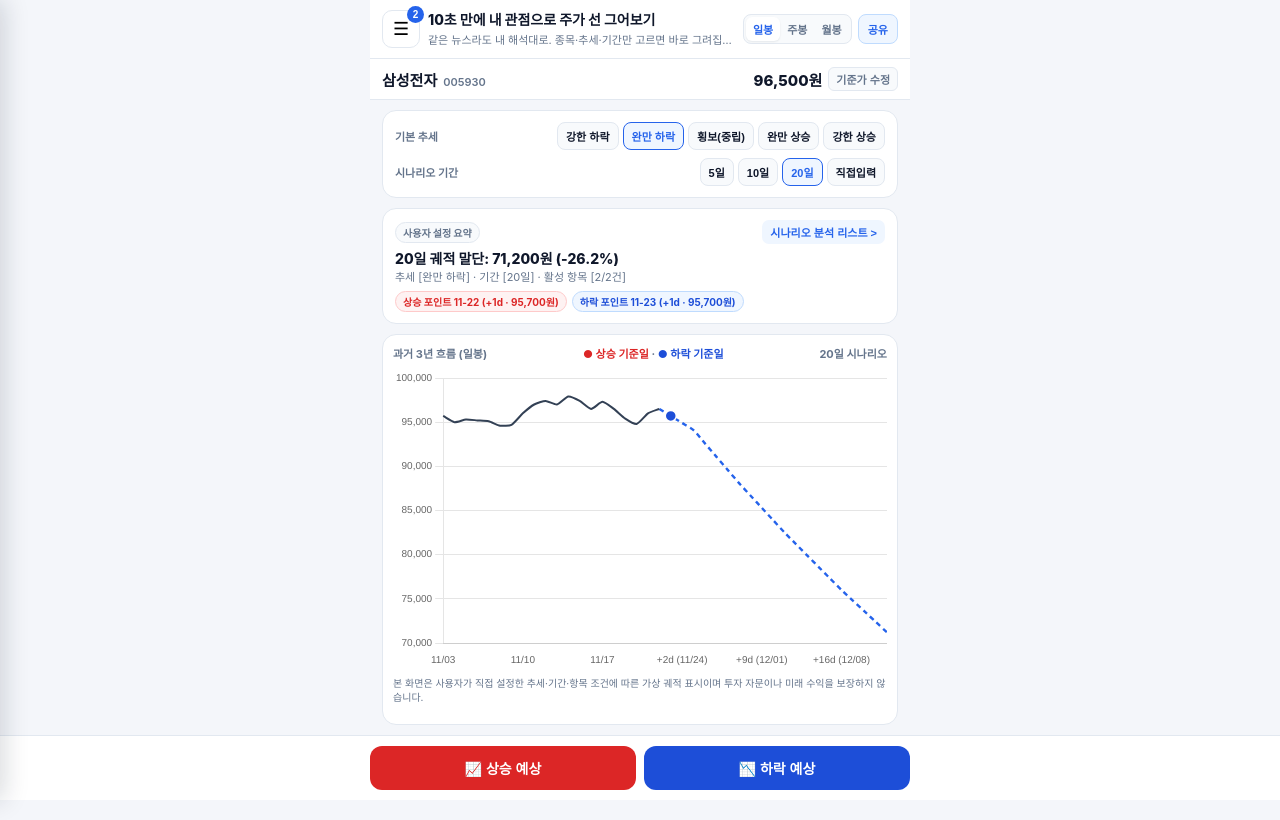
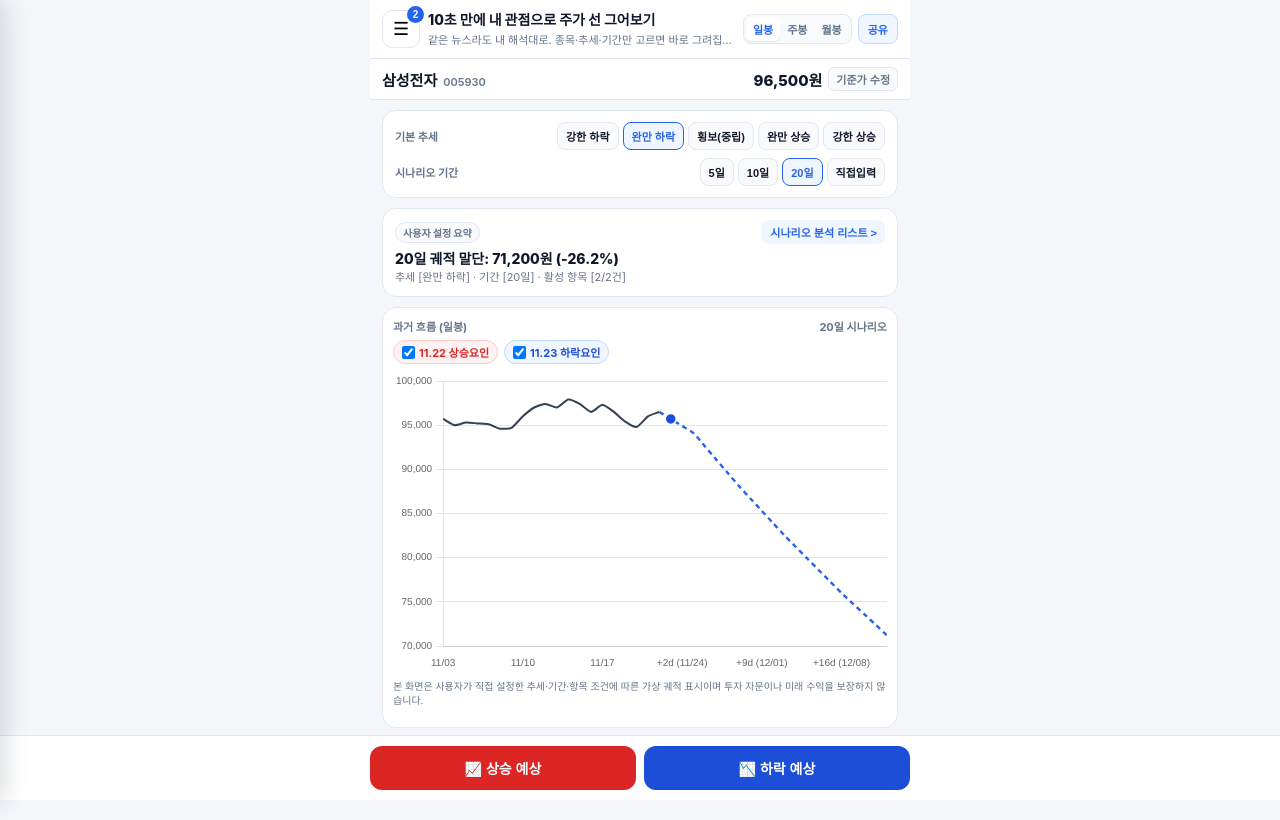
Before and after one commit to happyed6040-star/My-stock1, a plain HTML site: page index.html in a window 1280 px wide. Drawn offline with nearby package versions, Linux system fonts and the light colour scheme.

Commit message:
index.html 업데이트

```diff
--- a/index.html
+++ b/index.html
@@ -3,7 +3,7 @@
 <head>
   <meta charset="UTF-8" />
   <meta name="viewport" content="width=device-width, initial-scale=1.0, viewport-fit=cover" />
-  <title>나만의 주식 시나리오 v5.3.2</title>
+  <title>나만의 주식 시나리오 v5.3.3</title>
   <meta property="og:type" content="website" />
   <meta property="og:title" content="나만의 주식 시나리오 — 내 기준으로 그리는 주가 궤적" />
   <meta property="og:description" content="추세와 기간, 뉴스 강도를 직접 설정해 나만의 시나리오를 만들고 링크로 공유해 보세요." />
@@ -336,35 +336,6 @@
       word-break: break-word;
     }
 
-    .date-points-strip {
-      margin-top: 6px;
-      display: flex;
-      flex-wrap: wrap;
-      gap: 5px;
-    }
-
-    .date-chip {
-      font-size: 10px;
-      font-weight: 700;
-      padding: 2px 7px;
-      border-radius: 999px;
-      border: 1px solid var(--border);
-      background: var(--surface-soft);
-      color: var(--text);
-    }
-
-    .date-chip.up {
-      border-color: #fecaca;
-      background: var(--up-soft);
-      color: var(--up);
-    }
-
-    .date-chip.down {
-      border-color: #bfdbfe;
-      background: var(--down-soft);
-      color: var(--down);
-    }
-
     .chart-card {
       padding: 10px;
     }
@@ -376,17 +347,52 @@
       font-size: 11px;
       font-weight: 700;
       color: var(--muted);
-      margin-bottom: 8px;
+      margin-bottom: 6px;
       gap: 6px;
       flex-wrap: wrap;
     }
 
-    .dot-up {
+    .chart-point-checks {
+      display: flex;
+      align-items: center;
+      gap: 6px;
+      flex-wrap: wrap;
+      margin-bottom: 8px;
+      min-height: 22px;
+    }
+
+    .point-toggle-chip {
+      display: inline-flex;
+      align-items: center;
+      gap: 4px;
+      padding: 3px 8px;
+      border-radius: 999px;
+      font-size: 11px;
+      font-weight: 700;
+      border: 1px solid var(--border);
+      background: var(--surface-soft);
+      color: var(--text);
+      cursor: pointer;
+      user-select: none;
+    }
+
+    .point-toggle-chip.up.checked {
+      border-color: #fecaca;
+      background: var(--up-soft);
       color: var(--up);
     }
 
-    .dot-down {
+    .point-toggle-chip.down.checked {
+      border-color: #bfdbfe;
+      background: var(--down-soft);
       color: var(--down);
+    }
+
+    .point-toggle-chip input[type="checkbox"] {
+      margin: 0;
+      width: 13px;
+      height: 13px;
+      cursor: pointer;
     }
 
     .chart-canvas-wrap {
@@ -873,15 +879,14 @@
         </div>
         <div class="summary-main" id="summaryMain">20일 궤적 말단: -</div>
         <div class="summary-sub" id="summarySub">설정 요약</div>
-        <div class="date-points-strip" id="datePointsStrip"></div>
       </section>
 
       <section class="card chart-card">
         <div class="chart-legend-bar">
-          <span>과거 3년 흐름 (<span id="tfLabel">일봉</span>)</span>
-          <span><span class="dot-up">● 상승 기준일</span> · <span class="dot-down">● 하락 기준일</span></span>
+          <span>과거 흐름 (<span id="tfLabel">일봉</span>)</span>
           <span><span id="horizonLabel">20</span>일 시나리오</span>
         </div>
+        <div class="chart-point-checks" id="chartPointChecks"></div>
         <div class="chart-canvas-wrap">
           <canvas id="scenarioChart"></canvas>
         </div>
@@ -1046,8 +1051,8 @@
         trend: 'mild_down',
         horizonDays: 20,
         items: [
-          { id: 'p1', direction: 'up', date: '2026-11-22', durationDays: 3, summary: '삼성전자 3분기 실적 호조 기대감 단기 반응', url: '', weight: 5, enabled: true },
-          { id: 'p2', direction: 'down', date: '2026-11-23', durationDays: 30, summary: '거시 변동성 및 업황 부담 장기 반영 판단', url: '', weight: 7, enabled: true }
+          { id: 'p1', direction: 'up', date: '2026-11-22', durationDays: 3, summary: '삼성전자 3분기 실적 호조 기대감 단기 반응', url: '', weight: 5, enabled: true, showPoint: true },
+          { id: 'p2', direction: 'down', date: '2026-11-23', durationDays: 30, summary: '거시 변동성 및 업황 부담 장기 반영 판단', url: '', weight: 7, enabled: true, showPoint: true }
         ]
       },
       {
@@ -1058,7 +1063,7 @@
         trend: 'mild_up',
         horizonDays: 20,
         items: [
-          { id: 'p3', direction: 'up', date: '2026-11-22', durationDays: 14, summary: '고대역폭 메모리 수요 모멘텀 직접 설정', url: '', weight: 6, enabled: true }
+          { id: 'p3', direction: 'up', date: '2026-11-22', durationDays: 14, summary: '고대역폭 메모리 수요 모멘텀 직접 설정', url: '', weight: 6, enabled: true, showPoint: true }
         ]
       },
       {
@@ -1081,8 +1086,8 @@
       customPrices: {},
       itemsByStock: {
         '005930': [
-          { id: 'init-1', direction: 'up', date: '2026-11-22', durationDays: 3, summary: '삼성전자 3분기 실적 역대 최고 영업이익 100조원 달성 (단기 반응)', url: '', weight: 5, enabled: true },
-          { id: 'init-2', direction: 'down', date: '2026-11-23', durationDays: 30, summary: '하락 구간 흐름 지속 관점 장기 반영', url: '', weight: 8, enabled: true }
+          { id: 'init-1', direction: 'up', date: '2026-11-22', durationDays: 3, summary: '삼성전자 3분기 실적 역대 최고 영업이익 100조원 달성 (단기 반응)', url: '', weight: 5, enabled: true, showPoint: true },
+          { id: 'init-2', direction: 'down', date: '2026-11-23', durationDays: 30, summary: '하락 구간 흐름 지속 관점 장기 반영', url: '', weight: 8, enabled: true, showPoint: true }
         ],
         '000660': [],
         '005380': [],
@@ -1116,6 +1121,12 @@
         state.itemsByStock[state.stockCode] = [];
       }
       return state.itemsByStock[state.stockCode];
+    }
+
+    function formatShortDate(dateStr) {
+      if (!dateStr || !dateStr.includes('-')) return dateStr || '';
+      const parts = dateStr.split('-');
+      return `${parts[1]}.${parts[2]}`;
     }
 
     function generateHistorySeries(stock, tf, targetCount) {
@@ -1161,15 +1172,13 @@
 
       const futureLabels = [];
       const futureValues = [];
-      const startMarkerTypes = [];
-      const datePointsInfo = [];
+      const pointDirs = new Array(days).fill(null);
 
       let currentVal = stockPrice;
       const anchorDate = new Date('2026-11-22T00:00:00');
 
       for (let step = 1; step <= days; step++) {
         let impactSum = 0;
-        let startDir = null;
 
         activeItems.forEach((item) => {
           const startDay = parseDayOffset(item.date);
@@ -1178,9 +1187,6 @@
             const sign = item.direction === 'up' ? 1 : -1;
             impactSum += sign * (Number(item.weight) || 1) * 0.0016;
           }
-          if (step === startDay) {
-            startDir = item.direction;
-          }
         });
 
         const stepRate = baseRate + impactSum;
@@ -1191,23 +1197,49 @@
         const mmdd = `${String(d.getMonth() + 1).padStart(2, '0')}/${String(d.getDate()).padStart(2, '0')}`;
         futureLabels.push(`+${step}d (${mmdd})`);
         futureValues.push(currentVal);
-        startMarkerTypes.push(startDir);
       }
 
       activeItems.forEach((item) => {
+        if (item.showPoint === false) return;
         const startDay = parseDayOffset(item.date);
-        const clampedStep = Math.max(1, Math.min(days, startDay || 1));
-        const valAtPoint = futureValues[clampedStep - 1] ?? currentVal;
-        datePointsInfo.push({
-          direction: item.direction,
-          date: item.date,
-          step: clampedStep,
-          price: valAtPoint,
-          summary: item.summary
+        const idx = startDay - 1;
+        if (idx >= 0 && idx < days) {
+          pointDirs[idx] = item.direction;
+        }
+      });
+
+      return { futureLabels, futureValues, pointDirs, finalValue: currentVal };
+    }
+
+    function renderPointCheckboxes() {
+      const container = document.getElementById('chartPointChecks');
+      container.innerHTML = '';
+      const activeItems = getCurrentItems().filter((it) => it.enabled);
+
+      activeItems.forEach((item) => {
+        if (item.showPoint === undefined) item.showPoint = true;
+        const isChecked = item.showPoint !== false;
+        const factorLabel = item.direction === 'up' ? '상승요인' : '하락요인';
+        const shortDate = formatShortDate(item.date);
+
+        const labelEl = document.createElement('label');
+        labelEl.className = `point-toggle-chip ${item.direction} ${isChecked ? 'checked' : ''}`;
+
+        const cb = document.createElement('input');
+        cb.type = 'checkbox';
+        cb.checked = isChecked;
+        cb.addEventListener('change', (e) => {
+          item.showPoint = e.target.checked;
+          renderAll();
         });
+
+        const span = document.createElement('span');
+        span.textContent = `${shortDate} ${factorLabel}`;
+
+        labelEl.appendChild(cb);
+        labelEl.appendChild(span);
+        container.appendChild(labelEl);
       });
-
-      return { futureLabels, futureValues, startMarkerTypes, finalValue: currentVal, datePointsInfo };
     }
 
     function renderAll() {
@@ -1256,16 +1288,7 @@
       document.getElementById('summarySub').textContent =
         `추세 [${TREND_LABELS[state.trend]}] · 기간 [${state.horizonDays}일] · 활성 항목 [${activeCount}/${items.length}건]`;
 
-      const stripEl = document.getElementById('datePointsStrip');
-      stripEl.innerHTML = '';
-      scenario.datePointsInfo.forEach((pt) => {
-        const chip = document.createElement('span');
-        chip.className = `date-chip ${pt.direction}`;
-        const label = pt.direction === 'up' ? '상승 포인트' : '하락 포인트';
-        chip.textContent = `${label} ${pt.date.slice(5)} (+${pt.step}d · ${pt.price.toLocaleString()}원)`;
-        stripEl.appendChild(chip);
-      });
-
+      renderPointCheckboxes();
       renderChart(history, scenario);
       renderDrawer();
     }
@@ -1286,16 +1309,16 @@
 
       const pointColors = new Array(histData.length - 1).fill('transparent');
       pointColors.push('transparent');
-      scenario.startMarkerTypes.forEach((m) => {
-        if (m === 'up') pointColors.push('#dc2626');
-        else if (m === 'down') pointColors.push('#1d4ed8');
+      scenario.pointDirs.forEach((dir) => {
+        if (dir === 'up') pointColors.push('#dc2626');
+        else if (dir === 'down') pointColors.push('#1d4ed8');
         else pointColors.push('transparent');
       });
 
       const pointRadii = new Array(histData.length - 1).fill(0);
       pointRadii.push(0);
-      scenario.startMarkerTypes.forEach((m) => {
-        pointRadii.push(m ? 5.5 : 0);
+      scenario.pointDirs.forEach((dir) => {
+        pointRadii.push(dir ? 5.5 : 0);
       });
 
       if (chartInstance) {
@@ -1341,9 +1364,8 @@
                 afterBody: (items) => {
                   const idx = items[0]?.dataIndex ?? -1;
                   const futIdx = idx - histData.length;
-                  if (futIdx >= 0 && scenario.startMarkerTypes[futIdx]) {
-                    const dirText = scenario.startMarkerTypes[futIdx] === 'up' ? '상승 예상 기준일' : '하락 예상 기준일';
-                    return [`★ ${dirText}`];
+                  if (futIdx >= 0 && scenario.pointDirs[futIdx]) {
+                    return [scenario.pointDirs[futIdx] === 'up' ? '● 상승요인 등록일' : '● 하락요인 등록일'];
                   }
                   return [];
                 }
@@ -1405,6 +1427,7 @@
           state.isCustomHorizon = ![5, 10, 20].includes(preset.horizonDays);
           state.itemsByStock[preset.stockCode] = preset.items.map((x, idx) => ({
             ...x,
+            showPoint: x.showPoint !== false,
             id: `${preset.id}-${idx}-${Date.now()}`
           }));
           renderAll();
@@ -1563,7 +1586,8 @@
           summary: summaryVal,
           url: urlVal,
           weight: weightVal,
-          enabled: true
+          enabled: true,
+          showPoint: true
         });
       }
 
```
